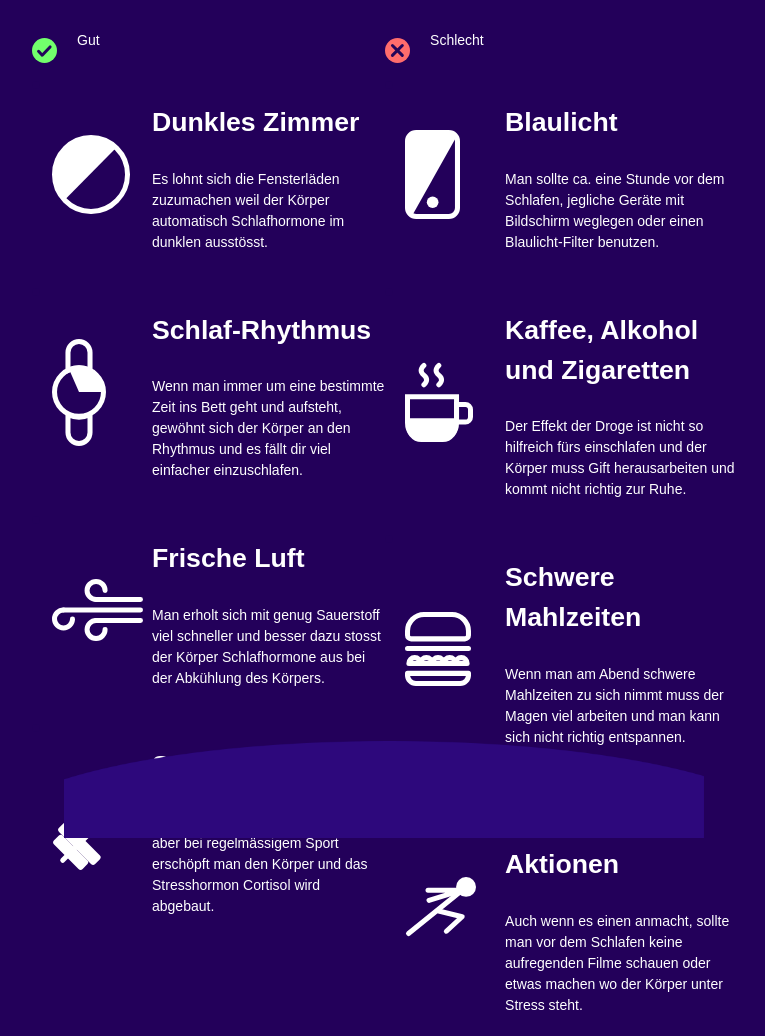
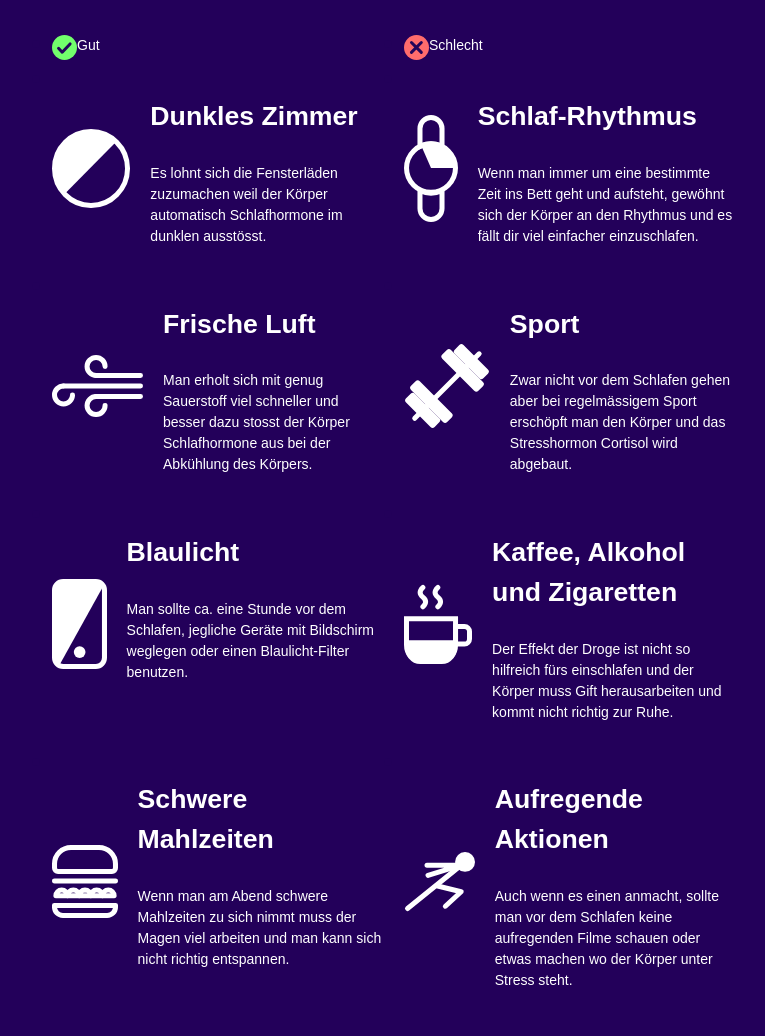
Before and after one commit to naoloetscher/Der-Schlaf, a website: page src/index.html in a window 1280 px wide. Shown: the part 2041-3077 px from the top of the page, without its empty margins (256-1021 px from the left). After the commit the page ends 3052 px from the top, so only its background shows below. Drawn offline with nearby package versions, Linux system fonts and the light colour scheme; files that its build step writes are made by us from their sources; files whose address does not match are found by name.

Commit message:
After Markus besprechung 7.Jan.2021

```diff
--- a/package.json
+++ b/package.json
@@ -15,7 +15,7 @@
 		"@babel/preset-env": "^7.5.5",
 		"aos": "^2.3.4",
 		"babel-preset-env": "^1.7.0",
-		"browser-sync": "^2.26.7",
+		"browser-sync": "^2.26.13",
 		"connect-modrewrite": "^0.10.2",
 		"cssnano": "^4.1.10",
 		"del": "^5.0.0",
@@ -32,7 +32,7 @@
 		"gulp-sourcemaps": "^2.6.5",
 		"gulp-uglify": "^3.0.2",
 		"gulp-util": "^3.0.8",
-		"jquery": "^3.4.1",
+		"jquery": "^3.5.1",
 		"normalize.css": "^8.0.1",
 		"postcss-flexbugs-fixes": "^4.1.0",
 		"postcss-import": "^12.0.1",
--- a/src/assets/css/articles.css
+++ b/src/assets/css/articles.css
@@ -83,39 +83,31 @@
 
 /* Article 4 */
 
-.bad_good {
-    display: flex;
+.badGoodIcon {
+	text-align: center;
 }
 
-.bad_good-icon {
-
+ul.badGoodLine {
 	display: flex;
-    align-items: center;
-
-    & img {
-        padding-right: 20px;
+	flex-wrap: wrap;
+	& li {
+		flex-basis: 50%;
+		display: flex;
+		& div {
+			text-align: left;
+		}
 	}
 }
 
-.bad_good-line {
+li.badGoodEntity {
+	flex-basis: 50%;
 	display: flex;
- flex-wrap: wrap;
-}
-
-.bad_good-entity {
-    display: flex;
-    flex-wrap: nowrap;
-    align-items: center;
-
 	& div {
 		text-align: left;
 	}
 }
 
-.bad_good-entity-image {
-    min-width: 100px;
-
-    & img {
-        text-align:center;
+.badGoodEntityImage {
+	padding-right: 20px;
+	margin: auto;
 }
-}
--- a/src/assets/css/footer.css
+++ b/src/assets/css/footer.css
@@ -1,10 +1,12 @@
 footer {
-    margin-top: 15%;
+   /*
+   	margin-top: 15%;
     margin: ;
+	background-position: center bottom;
 	background-image: url(../img/footer-bg.png);
 	background-repeat: no-repeat;
 	background-size: 100%;
-	background-position: center bottom;
 	position: relative;
-    height: 20vw;
+	height: 20vw;
+	*/
 }
--- a/src/includes/content.html
+++ b/src/includes/content.html
@@ -43,14 +43,15 @@
 
 <article class="article-kannst_du_nicht_schlafen">
     <h2>Tipps für guten Schlaf</h2>
-    </div>
-    <div class="bad_good">
-        <ul class="bad_good-line">
-            <div class="bad_good-icon">
-                <img src="../assets/img/icons/gut.svg" alt="good-icon"><p>Gut</p>
-            </div>
-            <li class="bad_good-entity">
-                <div class="bad_good-entity-image">
+        <ul class="badGoodLine">
+            <li class="badGoodEntity" class="badGoodIcon">
+                <img src="../assets/img/icons/gut.svg" alt="good-icon">Gut
+            </li>
+            <li class="badGoodEntity" class="badGoodIcon">
+                <img src="../assets/img/icons/schlecht.svg" alt="good-icon">Schlecht
+            </li>
+            <li class="badGoodEntity">
+                <div class="badGoodEntityImage">
                 <img src="../assets/img/icons/dunkles-zimmer.svg" alt="Icon1">
                 </div>
                 <div>
@@ -58,8 +59,8 @@
                 <p>Es lohnt sich die Fensterläden zuzumachen weil der Körper automatisch Schlafhormone im dunklen ausstösst.</p>
                 </div>
             </li>
-            <li class="bad_good-entity">
-                <div class="bad_good-entity-image">
+            <li class="badGoodEntity">
+                <div class="badGoodEntityImage">
                 <img src="../assets/img/icons/schlaf-rhytmus.svg" alt="Icon2">
                 </div>
                 <div>
@@ -67,8 +68,8 @@
                 <p>Wenn man immer um eine bestimmte Zeit ins Bett geht und aufsteht, gewöhnt sich der Körper an den Rhythmus und es fällt dir viel einfacher einzuschlafen.</p>
                 </div>
             </li>
-            <li class="bad_good-entity">
-                <div class="bad_good-entity-image">
+            <li class="badGoodEntity">
+                <div class="badGoodEntityImage">
                 <img src="../assets/img/icons/frische-luft.svg" alt="Icon3">
                 </div>
                 <div>
@@ -76,8 +77,8 @@
                 <p>Man erholt sich mit genug Sauerstoff viel schneller und besser dazu stosst der Körper Schlafhormone aus bei der Abkühlung des Körpers.</p>
                 </div>
             </li>
-            <li class="bad_good-entity">
-                <div class="bad_good-entity-image">
+            <li class="badGoodEntity">
+                <div class="badGoodEntityImage">
                 <img src="../assets/img/icons/sport.svg" alt="Icon4">
                 </div>
                 <div>
@@ -85,13 +86,8 @@
                 <p>Zwar nicht vor dem Schlafen gehen aber bei regelmässigem Sport erschöpft man den Körper und das Stresshormon Cortisol wird abgebaut.</p>
                 </div>
             </li>
-        </ul>
-        <ul class="bad_good-line">
-            <div class="bad_good-icon">
-                <img src="../assets/img/icons/schlecht.svg" alt="good-icon"><p>Schlecht</p>
-            </div>
-            <li class="bad_good-entity">
-                <div class="bad_good-entity-image">
+            <li class="badGoodEntity">
+                <div class="badGoodEntityImage">
                 <img src="../assets/img/icons/blaulicht.svg" alt="Icon5">
                 </div>
                 <div>
@@ -99,8 +95,8 @@
                 <p>Man sollte ca. eine Stunde vor dem Schlafen, jegliche Geräte mit Bildschirm weglegen oder einen Blaulicht-Filter benutzen.</p>
                 </div>
             </li>
-            <li class="bad_good-entity">
-                <div class="bad_good-entity-image">
+            <li class="badGoodEntity">
+                <div class="badGoodEntityImage">
                 <img src="../assets/img/icons/kaffee-alkohol-zigaretten.svg" alt="Icon6">
                 </div>
                 <div>
@@ -108,8 +104,8 @@
                 <p>Der Effekt der Droge ist nicht so hilfreich fürs einschlafen und der Körper muss Gift herausarbeiten und kommt nicht richtig zur Ruhe.</p>
                 </div>
             </li>
-            <li class="bad_good-entity">
-                <div class="bad_good-entity-image">
+            <li class="badGoodEntity">
+                <div class="badGoodEntityImage">
                 <img src="../assets/img/icons/Group 134.svg" alt="Icon7">
                 </div>
                 <div>
@@ -117,8 +113,8 @@
                 <p>Wenn man am Abend schwere Mahlzeiten zu sich nimmt muss der Magen viel arbeiten und man kann sich nicht richtig entspannen. </p>
                 </div>
             </li>
-            <li class="bad_good-entity">
-                <div class="bad_good-entity-image">
+            <li class="badGoodEntity">
+                <div class="badGoodEntityImage">
                 <img src="../assets/img/icons/Group 135.svg" alt="Icon8">
                 </div>
                 <div>
@@ -127,5 +123,4 @@
                 </div>
             </li>
         </ul>
-    </div>
 </article>
```
Also changed, not shown: build/assets/css/styles.css, build/assets/js/footer-bundle.js, build/index.html, 3 other files. Lines whose indentation alone changed are shown as unchanged.
